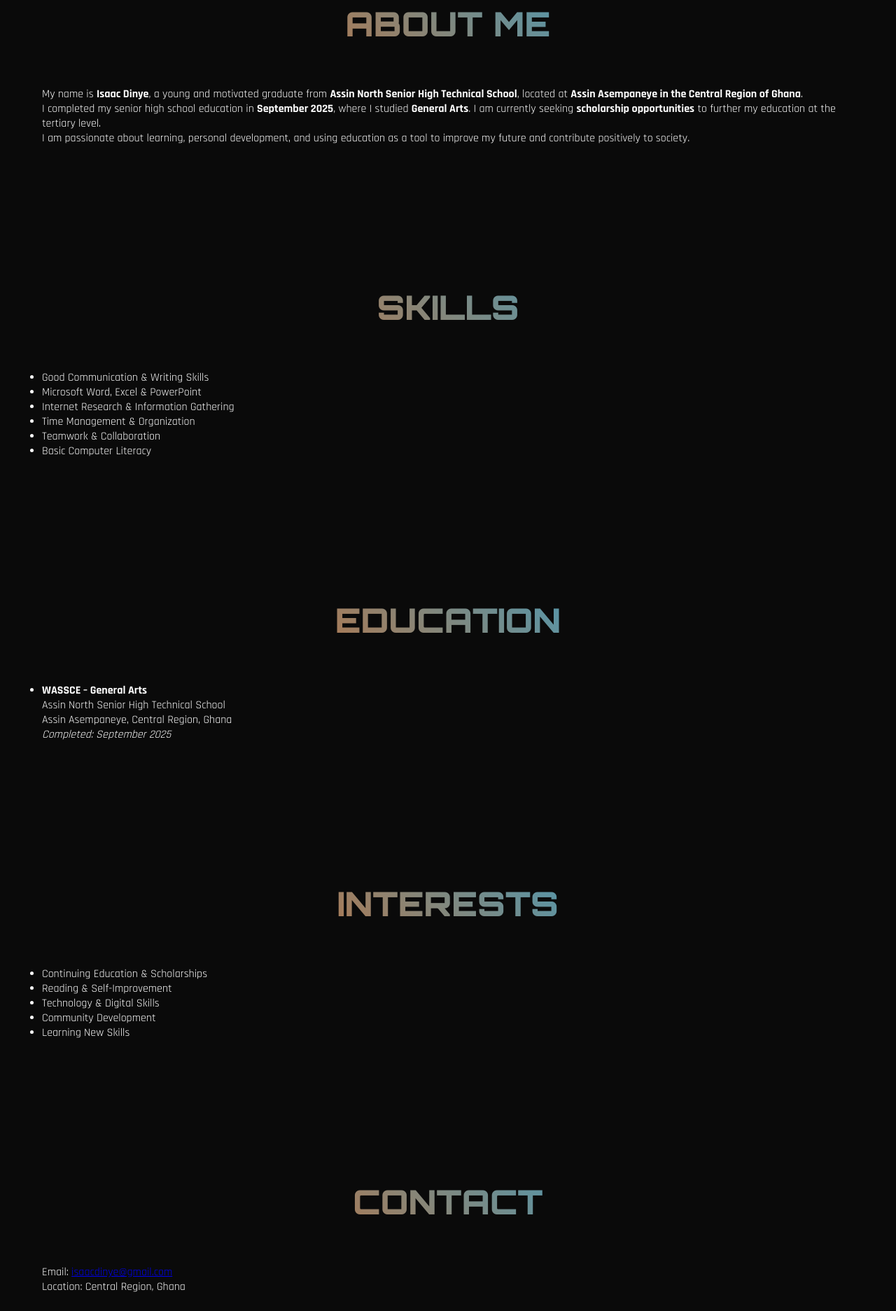
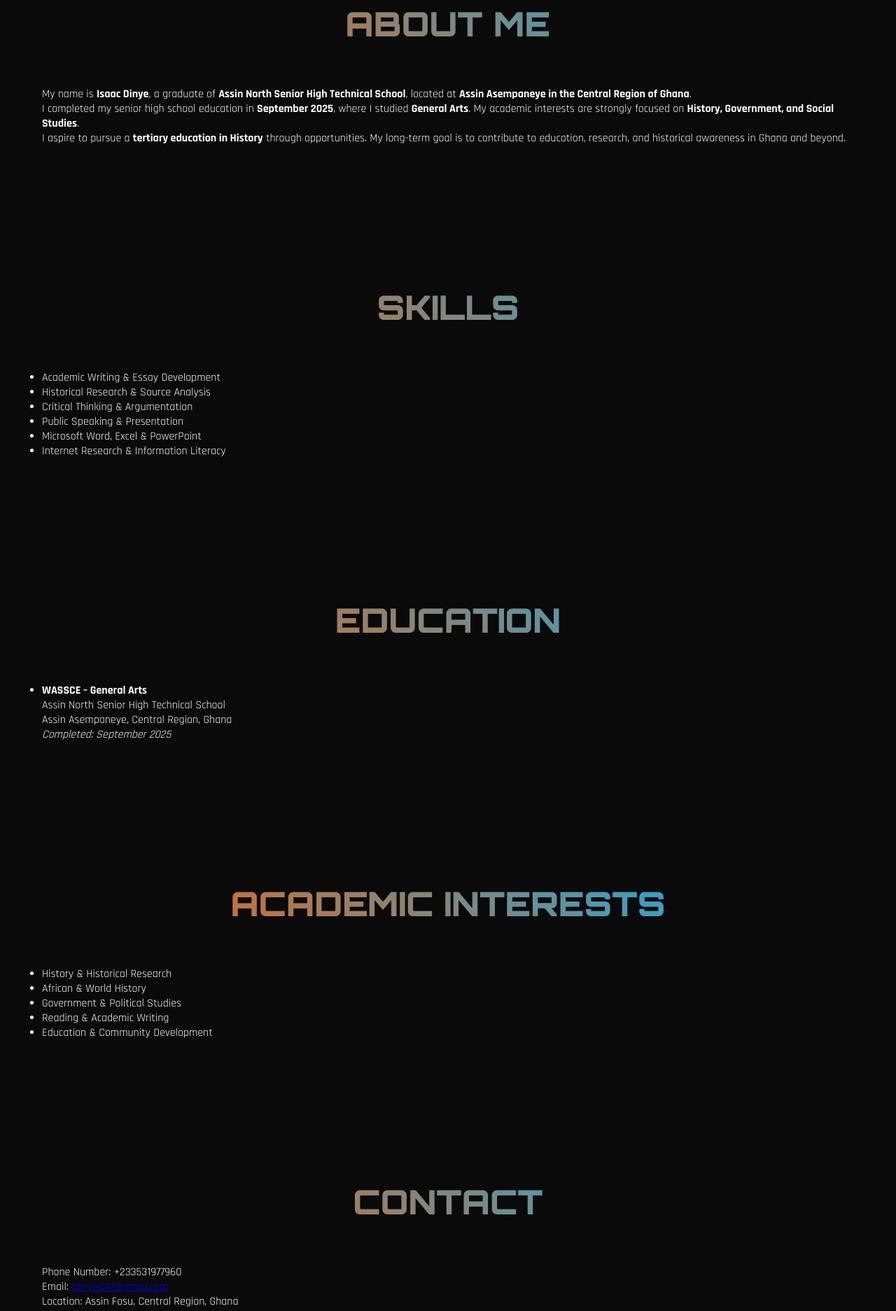
Before and after one commit to isaacdinye/isaacdinye.github.io, a plain HTML site: page index.html in a window 1280 px wide. Shown: the part 897-2770 px from the top of the page at 70% size. Drawn offline with Linux system fonts and the light colour scheme.

Commit message:
Update index.html

```diff
--- a/index.html
+++ b/index.html
@@ -48,13 +48,8 @@
       </p>
 
       <p class="subtitle">
-        Scholarship Applicant • Aspiring University Student • Future Professional
+        Aspiring University Student • Future Professional
       </p>
-
-      <!-- CV link (add your own CV later) -->
-      <a href="#" class="cta-button cta-primary">
-        Download My CV
-      </a>
     </div>
   </section>
 
@@ -63,20 +58,21 @@
   <h2 class="section-title">About Me</h2>
 
   <p>
-      My name is <strong>Isaac Dinye</strong>, a young and motivated graduate from
+    My name is <strong>Isaac Dinye</strong>, a graduate of
     <strong>Assin North Senior High Technical School</strong>, located at
     <strong>Assin Asempaneye in the Central Region of Ghana</strong>.
   </p>
 
   <p>
     I completed my senior high school education in <strong>September 2025</strong>,
-      where I studied <strong>General Arts</strong>. I am currently seeking
-      <strong>scholarship opportunities</strong> to further my education at the tertiary level.
+    where I studied <strong>General Arts</strong>. My academic interests are strongly
+    focused on <strong>History, Government, and Social Studies</strong>.
   </p>
 
   <p>
-      I am passionate about learning, personal development, and using education
-      as a tool to improve my future and contribute positively to society.
+    I aspire to pursue a <strong>tertiary education in History</strong> through
+   opportunities. My long-term goal is to contribute to education,
+    research, and historical awareness in Ghana and beyond.
   </p>
 </section>
 
@@ -84,12 +80,12 @@
  <section class="features" id="skills">
   <h2 class="section-title">Skills</h2>
   <ul>
-      <li>Good Communication & Writing Skills</li>
+    <li>Academic Writing & Essay Development</li>
+    <li>Historical Research & Source Analysis</li>
+    <li>Critical Thinking & Argumentation</li>
+    <li>Public Speaking & Presentation</li>
     <li>Microsoft Word, Excel & PowerPoint</li>
-      <li>Internet Research & Information Gathering</li>
-      <li>Time Management & Organization</li>
-      <li>Teamwork & Collaboration</li>
-      <li>Basic Computer Literacy</li>
+    <li>Internet Research & Information Literacy</li>
   </ul>
 </section>
 
@@ -108,21 +104,22 @@
 
   <!-- Interests Section -->
   <section class="about" id="interests">
-    <h2 class="section-title">Interests</h2>
+  <h2 class="section-title">Academic Interests</h2>
   <ul>
-      <li>Continuing Education & Scholarships</li>
-      <li>Reading & Self-Improvement</li>
-      <li>Technology & Digital Skills</li>
-      <li>Community Development</li>
-      <li>Learning New Skills</li>
+    <li>History & Historical Research</li>
+    <li>African & World History</li>
+    <li>Government & Political Studies</li>
+    <li>Reading & Academic Writing</li>
+    <li>Education & Community Development</li>
   </ul>
 </section>
 
   <!-- Contact Section -->
   <section class="contact" id="contact">
     <h2 class="section-title">Contact</h2>
-    <p>Email: <a href="mailto:isaacdinye@gmail.com">isaacdinye@gmail.com</a></p>
-    <p>Location: Central Region, Ghana</p>
+    <p>Phone Number: +233531977960</p>
+    <p>Email: <a href="mailto:isaacdinye@gmail.com">idinye447@gmail.com</a></p>
+    <p>Location: Assin Fosu, Central Region, Ghana</p>
   </section>
 
   <!-- Footer -->
```
Lines whose indentation alone changed are shown as unchanged.
